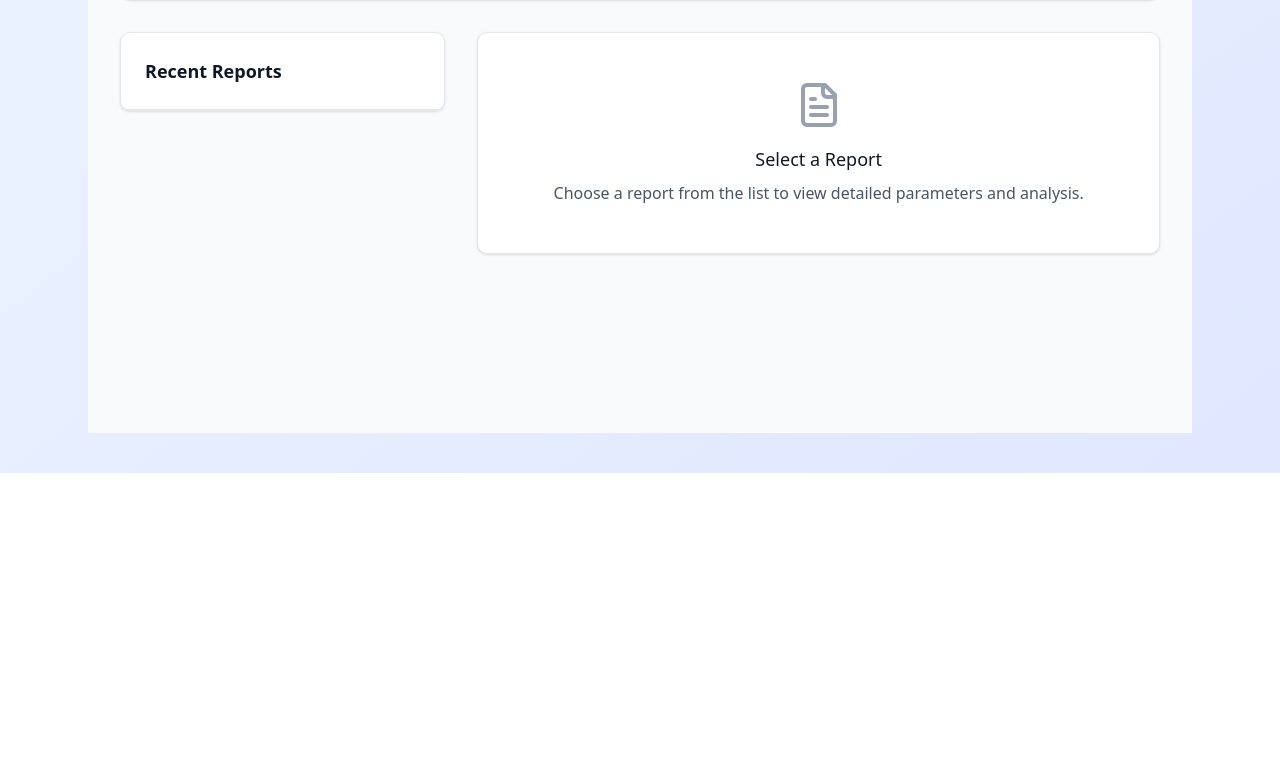
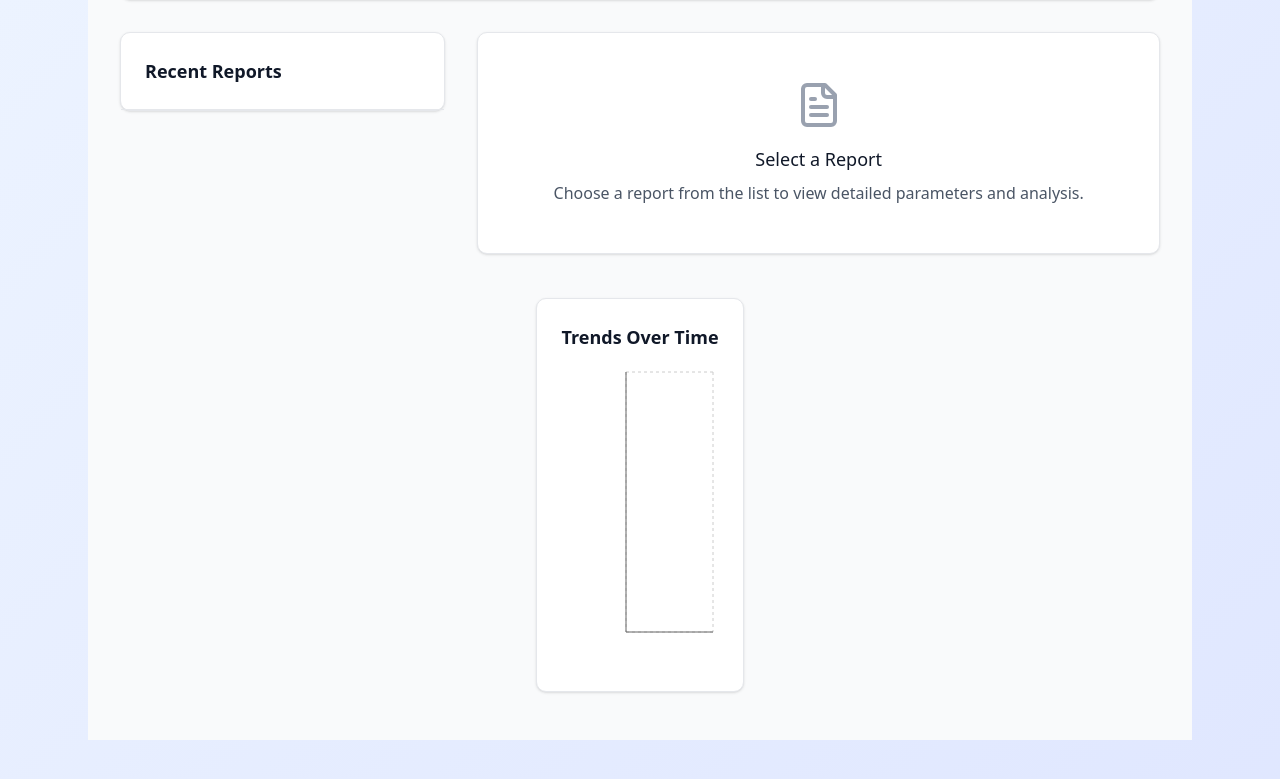
Before and after one commit to ShadowAdi/korai_webapp, a Next.js app: page /dashboard in a window 1280 px wide. Shown: the part 495-1274 px from the top of the page. Before the commit the page ends 968 px from the top, so only its background shows below. Built offline with nearby package versions, Linux system fonts and the light colour scheme.

Commit message:
Added Chart

```diff
--- a/src/app/(main)/dashboard/page.tsx
+++ b/src/app/(main)/dashboard/page.tsx
@@ -17,6 +17,7 @@ import {
 } from "@/utils/Dashboard";
 import { useUser } from "@/store/UserAuthProvider";
 import { useRouter } from "next/navigation";
+import TrendChart from "@/components/globals/TrendChart";
 
 export default function Dashboard() {
   const router = useRouter();
@@ -27,6 +28,8 @@ export default function Dashboard() {
   const [selectedReport, setSelectedReport] = useState<ReportResponse | null>(
     null
   );
+  const [selectedTrends, setSelectedTrends] = useState<string[]>([]);
+
   const [searchTerm, setSearchTerm] = useState<string>("");
   const [filterFlagged, setFilterFlagged] = useState<boolean>(false);
   const filteredReports: ReportResponse[] = reports.filter(
@@ -48,6 +51,7 @@ export default function Dashboard() {
           },
         });
         const data = await res.json();
+
         setReports(data.reports || []);
       } catch (err) {
         console.error(err);
@@ -78,6 +82,14 @@ export default function Dashboard() {
     0
   );
   const normalParameters: number = totalParameters - flaggedParameters;
+
+  const availableParameters = React.useMemo(() => {
+    const set = new Set<string>();
+    reports.forEach((report) => {
+      report.parameters.forEach((p) => set.add(p.name));
+    });
+    return Array.from(set);
+  }, [reports]);
 
   return (
     <div className="min-h-screen bg-gray-50">
@@ -163,7 +175,6 @@ export default function Dashboard() {
           </div>
         </div>
 
-        {/* Search and Filter */}
         <div className="bg-white rounded-lg shadow-sm p-6 mb-8 border border-gray-200">
           <div className="flex flex-col sm:flex-row gap-4">
             <div className="relative flex-1">
@@ -195,7 +206,6 @@ export default function Dashboard() {
         </div>
 
         <div className="grid grid-cols-1 lg:grid-cols-3 gap-8">
-          {/* Reports List */}
           <div className="lg:col-span-1">
             <div className="bg-white rounded-lg shadow-sm border border-gray-200">
               <div className="p-6 border-b border-gray-200">
@@ -343,6 +353,39 @@ export default function Dashboard() {
             )}
           </div>
         </div>
+        <div className="flex flex-col space-y-1 items-center my-4 mt-8">
+          <div className="flex flex-wrap gap-2">
+            {availableParameters.map((name) => (
+              <label
+                key={name}
+                className="flex items-center space-x-2 text-sm text-gray-700"
+              >
+                <input
+                  type="checkbox"
+                  value={name}
+                  checked={selectedTrends.includes(name)}
+                  onChange={(e) => {
+                    if (e.target.checked) {
+                      setSelectedTrends((prev) => [...prev, name]);
+                    } else {
+                      setSelectedTrends((prev) =>
+                        prev.filter((item) => item !== name)
+                      );
+                    }
+                  }}
+                  className="w-4 h-4 text-indigo-600 border-gray-300 rounded focus:ring-indigo-500"
+                />
+                <span>{name}</span>
+              </label>
+            ))}
+          </div>
+
+          <TrendChart
+            reports={reports}
+            selectedTrends={selectedTrends}
+            setSelectedTrends={setSelectedTrends}
+          />
+        </div>
       </div>
     </div>
   );
--- /dev/null
+++ b/src/components/globals/TrendChart.tsx
@@ -0,0 +1,74 @@
+"use client";
+import { ReportResponse } from "@/types/Types";
+import { formatDate } from "@/utils/Dashboard";
+import React from "react";
+import {
+  ResponsiveContainer,
+  LineChart,
+  CartesianGrid,
+  XAxis,
+  YAxis,
+  Legend,
+  Tooltip,
+  Line,
+} from "recharts";
+const TrendChart = ({
+  reports,
+  selectedTrends,
+  setSelectedTrends,
+}: {
+  reports: ReportResponse[];
+  selectedTrends: string[];
+  setSelectedTrends: (trends: string[]) => void;
+}) => {
+  const trendData = React.useMemo(() => {
+    return reports
+      .sort(
+        (a, b) =>
+          new Date(a.createdAt).getTime() - new Date(b.createdAt).getTime()
+      )
+      .map((report) => {
+        const point: { [key: string]: string | number } = {
+          date: formatDate(report.createdAt),
+        };
+        selectedTrends.forEach((name) => {
+          const param = report.parameters.find((p) => p.name === name);
+          if (param) {
+            point[name] = param.value;
+          }
+        });
+        return point;
+      });
+  }, [reports, selectedTrends]);
+
+  return (
+    <div className="bg-white rounded-lg shadow-sm border border-gray-200 p-6 mt-2">
+      <h2 className="text-lg font-semibold text-gray-900 mb-4">
+        Trends Over Time
+      </h2>
+      <ResponsiveContainer width="100%" height={300}>
+        <LineChart data={trendData}>
+          <CartesianGrid strokeDasharray="3 3" />
+          <XAxis dataKey="date" />
+          <YAxis />
+          <Tooltip />
+          <Legend />
+          {selectedTrends.map((name, idx) => (
+            <Line
+              key={name}
+              type="monotone"
+              dataKey={name}
+              stroke={
+                ["#6366f1", "#10b981", "#f59e0b", "#ef4444", "#8b5cf6"][idx % 5]
+              }
+              strokeWidth={2}
+              dot={{ r: 2 }}
+            />
+          ))}
+        </LineChart>
+      </ResponsiveContainer>
+    </div>
+  );
+};
+
+export default TrendChart;
```
